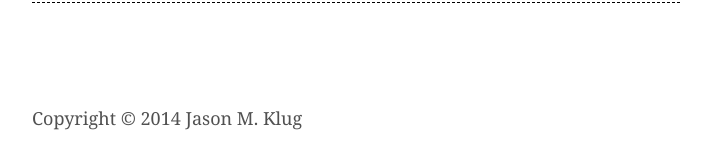
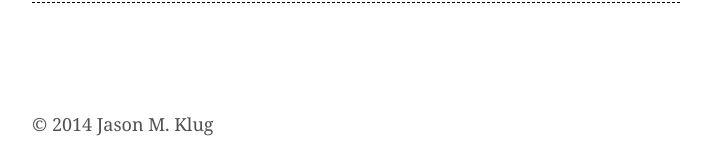
Before and after one commit to jasonmklug/multi-discipline, a Jekyll site: the page built from index.html, in a window 1280 px wide. Shown: the part 4244-4397 px from the top of the page, without its empty margins (284-995 px from the left). Built offline with Jekyll 4.4.1, drawn with Linux system fonts in a browser that asks for light colours; Markdown is read by kramdown in place of the engine named in the settings; the list of posts is cut into pages by our own code.

Commit message:
Adjust footer text and padding

```diff
--- a/_layouts/default.html
+++ b/_layouts/default.html
@@ -36,7 +36,7 @@
 
       <div class="footer">
         <p>
-          Copyright &copy; {{ site.time | date: '%Y' }} Jason M. Klug
+          &copy; {{ site.time | date: '%Y' }} Jason M. Klug
         </p>
       </div>
     </div>
--- a/public/css/general.scss
+++ b/public/css/general.scss
@@ -477,7 +477,7 @@ a.pagination-item:hover {
 }
 
 .footer {
-  padding-top: 48px;
+  padding-top: 3em;
 }
 
 
```
